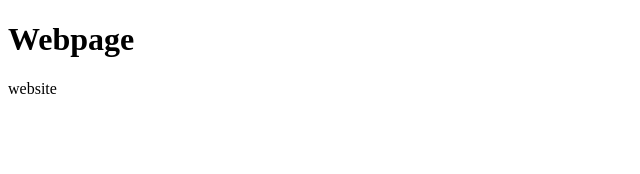
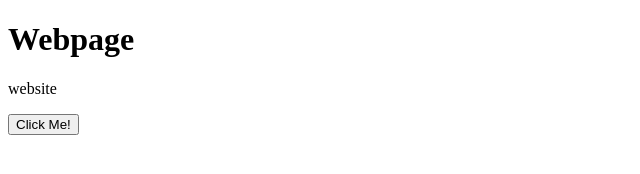
Before and after one commit to mcleod805/Quiz-App, a plain HTML site: page index.html in a window 1280 px wide. Shown: the whole page, without its empty margins (0-640 px from the left). Drawn offline with Linux system fonts and the light colour scheme.

Commit message:
Update index.html

```diff
--- a/index.html
+++ b/index.html
@@ -7,5 +7,6 @@
    <p>
     website
    </p>
+  <button type="button" onclick="alert('Hello world!')">Click Me!</button>
  </body>
 </html>
```
